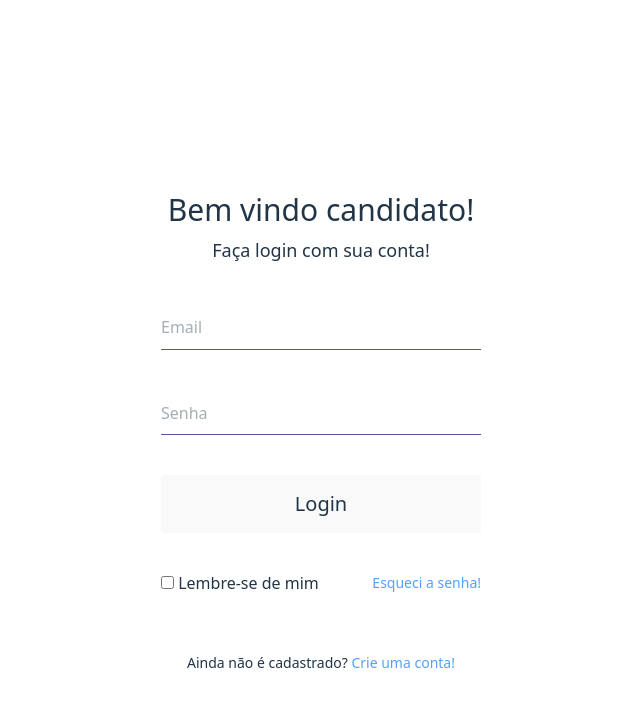
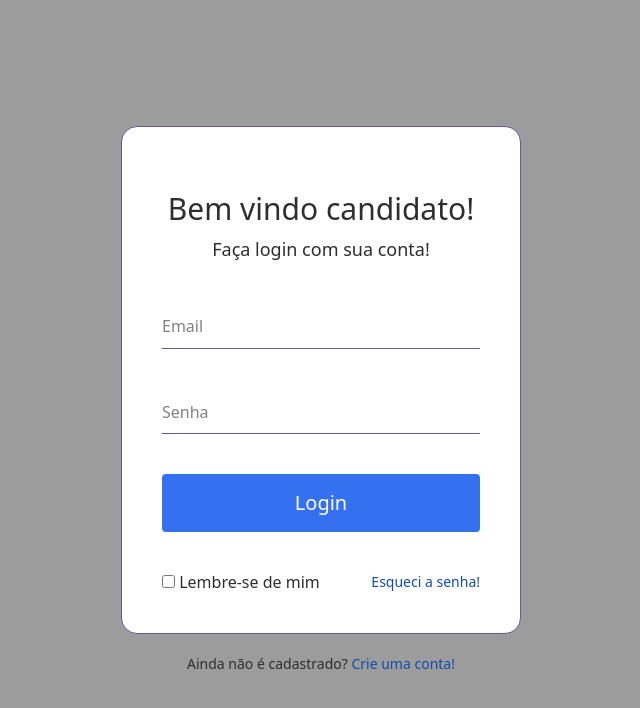
Before and after one commit to sidneyFdev/Quaestum-portal-de-talentos, a React (Vite) app in the folder frontend/: page /login in a window 1280 px wide. Shown: the top 708 px of the page, without its empty margins (319-959 px from the left). Built offline with nearby package versions, Linux system fonts and the light colour scheme.

Commit message:
feat: adicionar variáveis de cores e aplicar nas páginas

```diff
--- a/frontend/src/index.css
+++ b/frontend/src/index.css
@@ -5,9 +5,16 @@
   line-height: 1.3;
   font-weight: 400;
 
-  color-scheme: light dark;
-  color: rgba(255, 255, 255, 0.87);
-  background-color: #171322;
+  --primary-background-color: #9c9c9c;
+  --card-background-color: #FFFFFF;
+  --primary-text-color: #2E2E2E;
+  --secondary-text-color: #6B7280;
+  --primary-highlight-color: #114dad;
+  --secondary-highlight-color: #356cc5;
+  --action-button-color: #3570f0;
+  --active-action-button-color: #336be6;
+  --positive-feedback-color: #10B981;
+  --negative-feedback-color: #EF4444;
 
   --basic-border-color: #69559f;
   --basic-focused-border-color: #8976bb;
@@ -18,7 +25,9 @@
   -moz-osx-font-smoothing: grayscale;
 }
 
-body, #root {
+html, body, #root {
+  background-color: var(--primary-background-color);
+  color: var(--primary-text-color);
   margin: 0 auto;
   display: flex;
   align-items: center;
@@ -26,17 +35,3 @@ body, #root {
   height: 100vh;
   width: 100%;
 }
-
-
-@media (prefers-color-scheme: light) {
-  :root {
-    color: #213547;
-    background-color: #ffffff;
-  }
-  a:hover {
-    color: #747bff;
-  }
-  button {
-    background-color: #f9f9f9;
-  }
-}
--- a/frontend/src/login.jsx
+++ b/frontend/src/login.jsx
@@ -1,19 +1,22 @@
 import React from "react";
 
 // Component responsible for rendering the login page UI
+
 const Login = () => {
   // All Tailwind classes for styling components.
+
   const formContainer = "relative flex mt-10";
   const formInput =
-    "peer w-full border-b-1 border-[var(--basic-border-color)] py-3 focus:border-[var(--basic-focused-border-color)] outline-0";
+    "peer w-full border-b-1 border-(--basic-border-color) py-3 focus:border-(--basic-focused-border-color) outline-0";
   const formLabel =
-    "absolute origin-center select-none cursor-text opacity-40 bottom-full transition-all duration-200 peer-focus:bottom-full peer-placeholder-shown:bottom-1/4";
+    "absolute origin-center select-none cursor-text opacity-60 bottom-full transition-all duration-200 peer-focus:bottom-full peer-placeholder-shown:bottom-1/4";
 
   return (
     // Main container for Login Page. Only frontend is implemented for now. The buttons and links has no functions.
+
     <div class="container h-full flex flex-col items-center justify-center transition-all duration-200">
       <form
-        class="flex flex-col bg-[rgba(255,255,255,0.1)] pt-16 pb-10 px-10 rounded-2xl text-left min-w-[400px] h-fit"
+        class="flex flex-col bg-(--card-background-color) pt-16 pb-10 px-10 rounded-2xl text-left min-w-[400px] h-fit border-1 border-(--basic-border-color)"
         action=""
       >
         <h2 class="text-3xl text-center font-medium">Bem vindo candidato!</h2>
@@ -48,7 +51,7 @@ const Login = () => {
         </div>
 
         <button
-          class="w-full bg-blue-500 my-10 py-4 text-[20px] font-medium rounded-sm cursor-pointer transition-colors duration-300 hover:bg-blue-400 active:outline-0 active:scale-99"
+          class="w-full bg-(--action-button-color) my-10 py-4 text-[20px] font-medium rounded-sm cursor-pointer transition-colors duration-300 text-white hover:bg-(--active-action-button-color) active:outline-0 active:scale-99 active:text-blue-200"
           type="button"
         >
           Login
@@ -66,7 +69,7 @@ const Login = () => {
               Lembre-se de mim
             </label>
           </div>
-          <a class="text-sm text-blue-400 hover:underline decoration-1 hover:cursor-pointer hover:text-blue-300">
+          <a class="text-sm text-(--primary-highlight-color) hover:underline decoration-1 hover:cursor-pointer hover:text-(--secondary-highlight-color)">
             Esqueci a senha!
           </a>
         </div>
@@ -74,7 +77,7 @@ const Login = () => {
       <div class="mt-5">
         <p class="text-[14px]">
           Ainda não é cadastrado?{" "}
-          <a class="text-blue-400 hover:underline decoration-1 hover:cursor-pointer hover:text-blue-300">
+          <a class="text-sm text-(--primary-highlight-color) hover:underline decoration-1 hover:cursor-pointer hover:text-(--secondary-highlight-color)">
             Crie uma conta!
           </a>
         </p>
```
